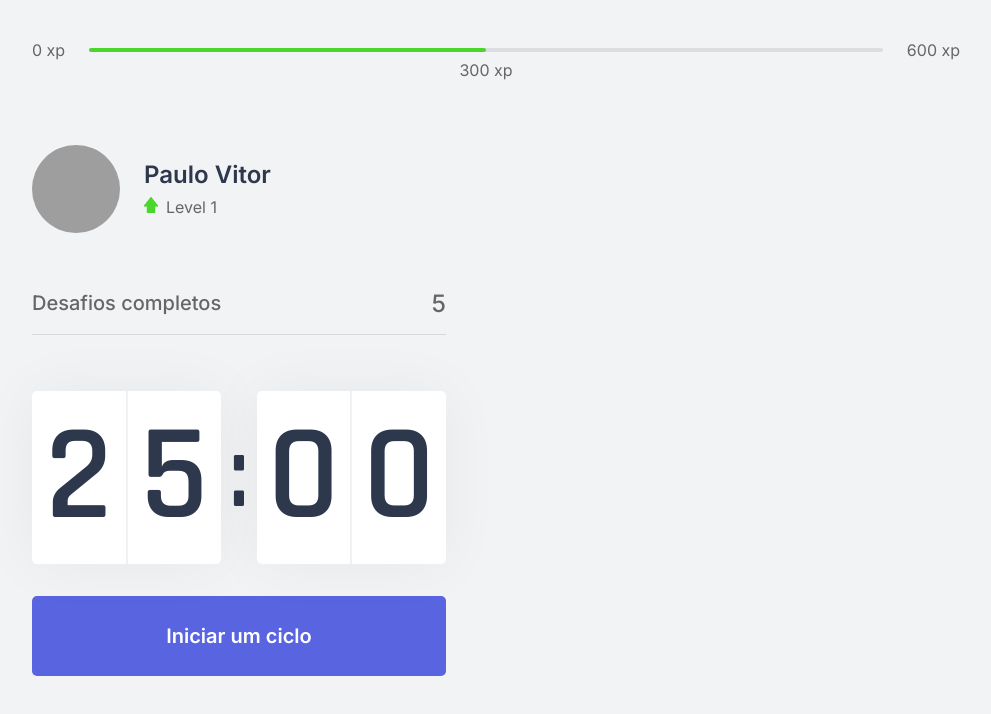
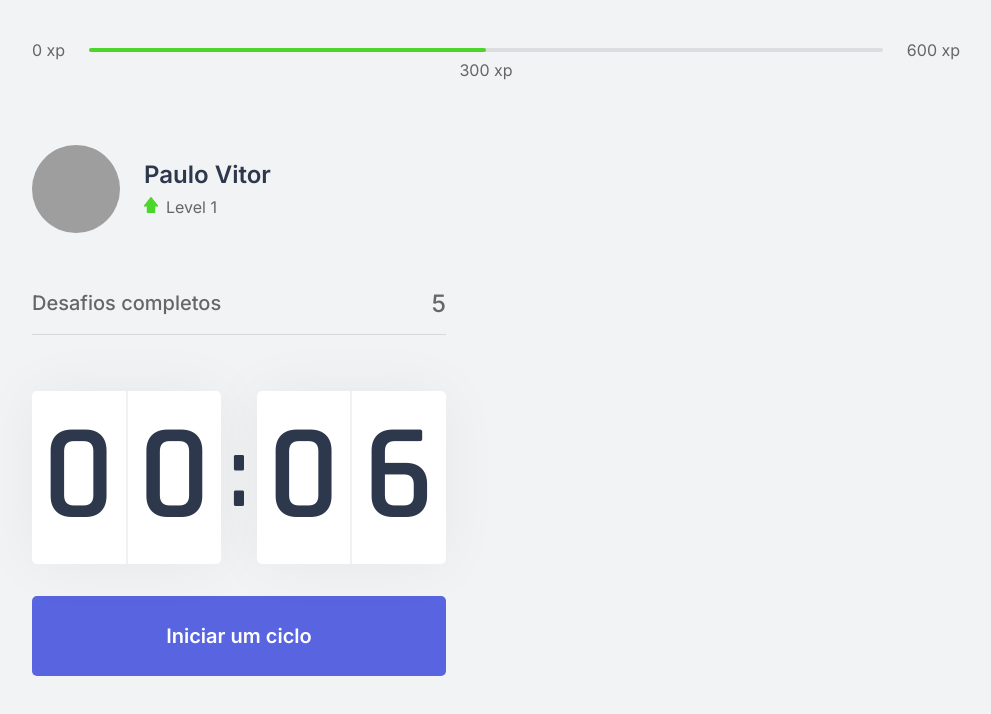
Before and after one commit to paulo-vitor212/Move.it, a Next.js app: page / in a window 1280 px wide. Shown: the top 714 px of the page, without its empty margins (144-1135 px from the left). Built offline with nearby package versions, Linux system fonts and the light colour scheme; grey boxes are pictures that could not be loaded.

Commit message:
Finished the countdown component

```diff
--- a/src/components/Countdown.tsx
+++ b/src/components/Countdown.tsx
@@ -1,9 +1,12 @@
 import { useEffect, useState } from 'react';
 import * as Styles from '../styles/components/CountdownStyles';
 
+let countdownTimeout: NodeJS.Timeout;
+
 export function Countdown() {
-    const [time, setTime] = useState(25 * 60);
-    const [start, setStart] = useState(false);
+    const [time, setTime] = useState(0.1 * 60);
+    const [isStart, setIsStart] = useState(false);
+    const [hasFinished, setHasFinished] = useState(false);
 
     const minutes = Math.floor(time / 60);
     const seconds = time % 60;
@@ -12,15 +15,23 @@ export function Countdown() {
     const [leftSecond, rightSecond] = String(seconds).padStart(2, '0').split('');
 
     useEffect(() => {
-        if (start && time > 0) {
-            setTimeout(() => {
+        if (isStart && time > 0) {
+            countdownTimeout = setTimeout(() => {
                 setTime(time - 1)
             }, 1000);
+        } else if (isStart && time === 0) {
+            console.log('finalizou');
+            setHasFinished(true);
+            setIsStart(false);
         }
-    }, [start, time]);
+    }, [isStart, time]);
 
     function handleClick() {
-        setStart(!start);
+        if (isStart) {
+            clearTimeout(countdownTimeout);
+            setTime(0.1 * 60);
+        }
+        setIsStart(!isStart);
     }
 
     return (
@@ -44,7 +55,13 @@ export function Countdown() {
                     </Styles.RightSpan>
                 </Styles.NumbersContainer>
             </Styles.Container>
-            {start ? (
+            {hasFinished ? (
+                <Styles.CountdownDisabledButton onClick={handleClick} disabled>
+                    Ciclo encerrado
+                </Styles.CountdownDisabledButton>
+            ) : (
+                    <>
+                        {isStart ? (
                             <Styles.CountdownPauseButton onClick={handleClick}>
                                 Abandonar ciclo
                             </Styles.CountdownPauseButton>
@@ -55,5 +72,7 @@ export function Countdown() {
                             )
                         }
                     </>
+                )}
+        </>
     );
 }
--- a/src/styles/components/CountdownStyles.ts
+++ b/src/styles/components/CountdownStyles.ts
@@ -75,3 +75,14 @@ export const CountdownPauseButton = styled(Button)`
         color: var(--white);
     }
 `;
+
+export const CountdownDisabledButton = styled(Button)`
+    background: var(--white);
+    color: var(--text);
+    border-bottom: 5px solid var(--green);
+    cursor:not-allowed;
+    &:hover{
+        background: var(--white);
+        color: var(--text);
+    }
+`;
```
Lines whose indentation alone changed are shown as unchanged.
